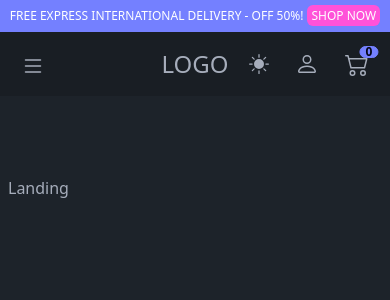
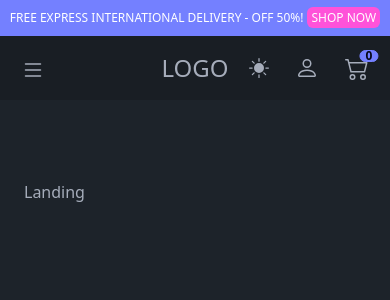
Before and after one commit to akaBaytar/comfy-store, a React (Vite) app: page / in a window 390 px wide. Shown: the top 300 px of the page. Built offline with nearby package versions, Linux system fonts and the light colour scheme.

Commit message:
padding adjustment for mobile

```diff
--- a/src/components/Header.jsx
+++ b/src/components/Header.jsx
@@ -5,7 +5,7 @@ const Header = () => {
   return (
     <header>
       <div className='py-2 text-xs sm:text-sm text-center text-base-300 bg-primary'>
-        <p className='text-balance text-white'>
+        <p className='text-balance text-white leading-5'>
           FREE EXPRESS INTERNATIONAL DELIVERY - OFF 50%!
           <Link
             to='/products'
--- a/src/pages/Home.jsx
+++ b/src/pages/Home.jsx
@@ -6,7 +6,7 @@ const Home = () => {
   return (
     <Fragment>
       <Header />
-      <section className='aligning py-20'>
+      <section className='aligning py-20 px-6 sm:px-12 lg:px-8'>
         <Outlet />
       </section>
     </Fragment>
```
